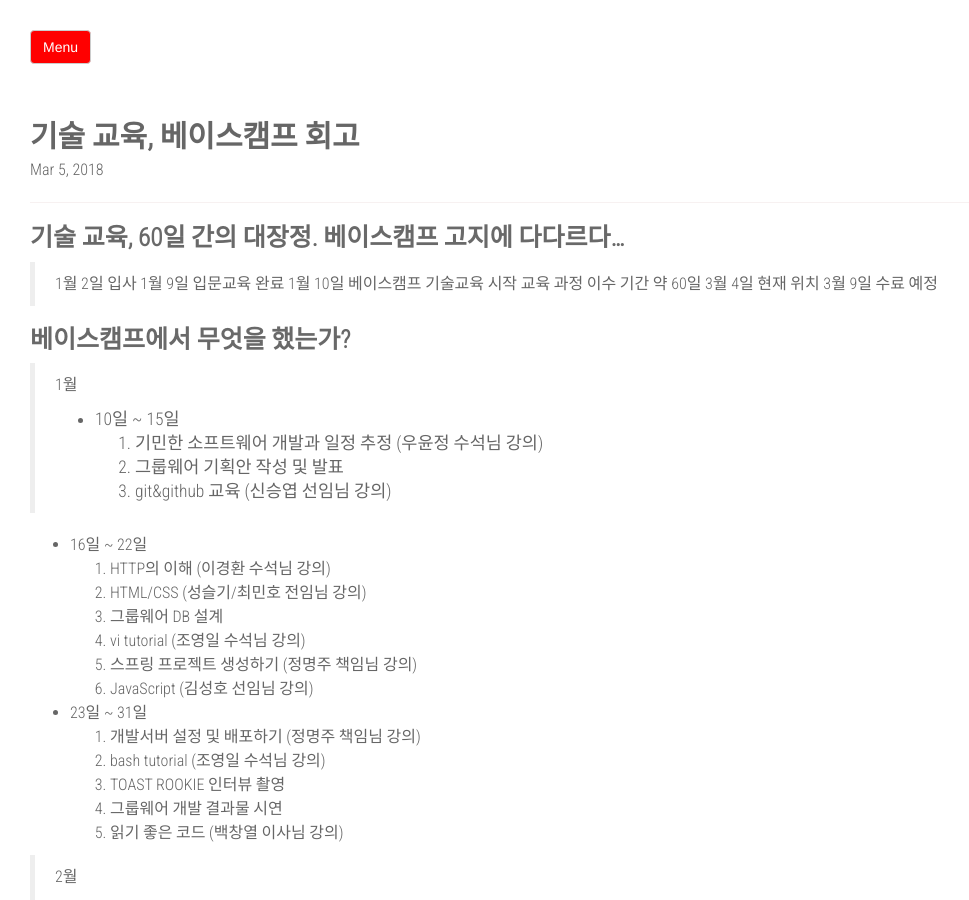
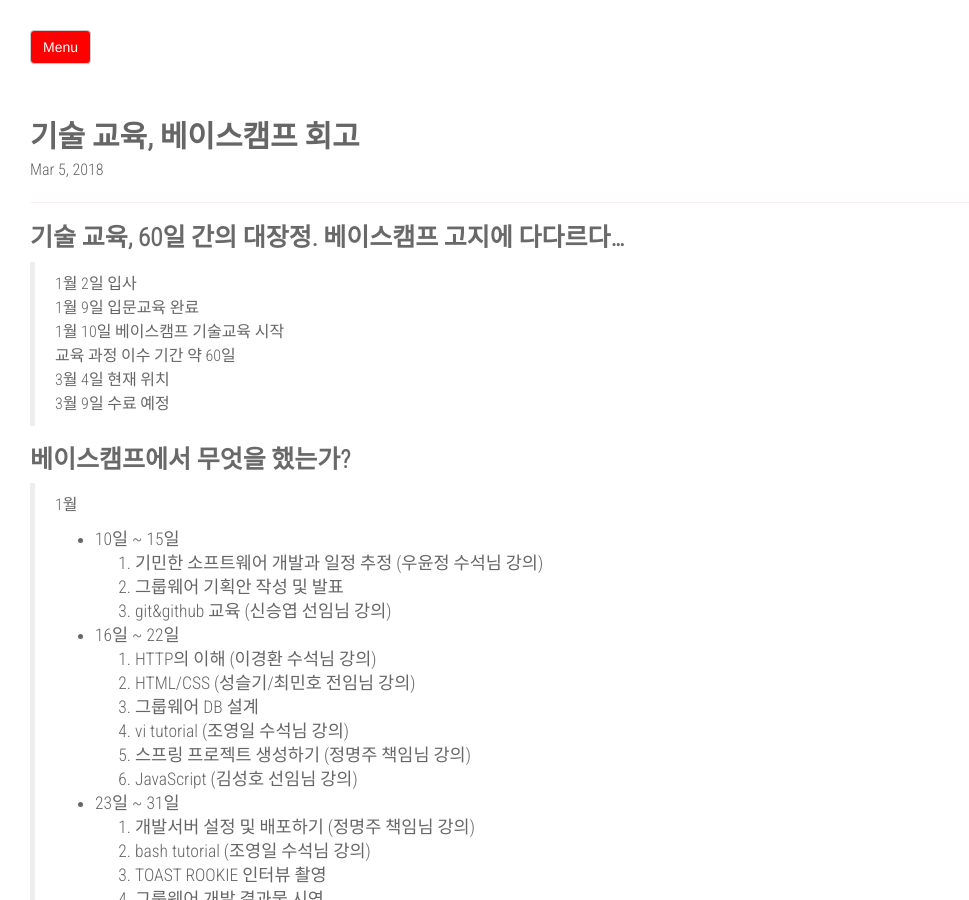
Before and after one commit to daehoney/daehoney.github.io, a Jekyll site: the page built from _posts/2018-03-04-basecamp-review.markdown, in a window 1280 px wide and 900 px high. Shown: the whole window, without its empty margins (0-969 px from the left). Built offline with Jekyll 4.4.1, drawn with Linux system fonts in a browser that asks for light colours; nearby versions of some CDN libraries; comment, search, counter and statistics services are not loaded; some of the changed lines change nothing that is shown; some of the changed text lies outside the part shown.

Commit message:
Add files via upload

```diff
--- a/_posts/2018-03-04-basecamp-review.markdown
+++ b/_posts/2018-03-04-basecamp-review.markdown
@@ -1,19 +1,19 @@
 ---
 layout: post
 title:  "기술 교육, 베이스캠프 회고"
-date:   2018-03-04 24:02:01 -0500
+date:   2018-03-05 00:02:01 -0500
 comments: true
 categories: routine
 ---
 
 # 기술 교육, 60일 간의 대장정. 베이스캠프 고지에 다다르다...
 
-> 1월 2일 입사
-> 1월 9일 입문교육 완료
-> 1월 10일 베이스캠프 기술교육 시작
-> 교육 과정 이수 기간 약 60일
-> 3월 4일 현재 위치
-> 3월 9일 수료 예정
+> 1월 2일 입사<br>
+> 1월 9일 입문교육 완료<br>
+> 1월 10일 베이스캠프 기술교육 시작<br>
+> 교육 과정 이수 기간 약 60일<br>
+> 3월 4일 현재 위치<br>
+> 3월 9일 수료 예정<br>
 
 # 베이스캠프에서 무엇을 했는가?
 
@@ -22,7 +22,6 @@ categories: routine
 1. 기민한 소프트웨어 개발과 일정 추정 (우윤정 수석님 강의)
 2. 그룹웨어 기획안 작성 및 발표
 3. git&github 교육 (신승엽 선임님 강의)
-
 * 16일 ~ 22일<br>
 1. HTTP의 이해 (이경환 수석님 강의)
 2. HTML/CSS (성슬기/최민호 전임님 강의)
@@ -30,7 +29,6 @@ categories: routine
 4. vi tutorial (조영일 수석님 강의)
 5. 스프링 프로젝트 생성하기 (정명주 책임님 강의)
 6. JavaScript (김성호 선임님 강의)
-
 * 23일 ~ 31일
 1. 개발서버 설정 및 배포하기 (정명주 책임님 강의)
 2. bash tutorial (조영일 수석님 강의)
@@ -47,10 +45,8 @@ categories: routine
 5. 그룹웨어 리팩토링
 6. DB 서버 스케일 아웃 (백창열 이사님 강의)
 7. 토스트 루키 5기 통합 인터페이스 회의(로그인, 메일 통합 기능 개발)
-
 * 15일 ~ 18일
 1. 설 연휴
-
 * 19일 ~ 28일
 1. 그룹웨어 간 통합 로그인, 메일 서비스 구축
 2. 지속적인 그룹웨어 리팩토링(웹 서버, DB 서버 스케일 아웃)
@@ -62,7 +58,6 @@ categories: routine
 * 1일 ~ 4일 현재
 1. 어플리케이션 성능 평가 기초 (이상민 수석님 강의)
 2. 그룹웨어 서비스 모니터링 및 지속적인 리팩토링
-
 * 5일 ~ 9일 예정
 1. TCC ACL (오상우 전임님 강의)
 2. 보안 검수 결과 공유와 시큐어 코딩 (김무섭 선임님 강의)
@@ -127,6 +122,6 @@ categories: routine
 
 베이스캠프를 처음 시작할 때, 신의 직장이라는 표현을 사용했다.<br>
 그 말은 여전히 유효하다.<br>
-베이스캠프 교육뿐만 아니라 시설과 복지가 너무 좋다.<br>
+베이스캠프 교육뿐만 아니라 NHN Ent.의 시설과 복지가 너무 좋다.<br>
 좋은 직장에서 오래오래 즐겁게 보람되게 일하고 싶다.<br>
 루키 5기 모두 화이팅!<br>
```
